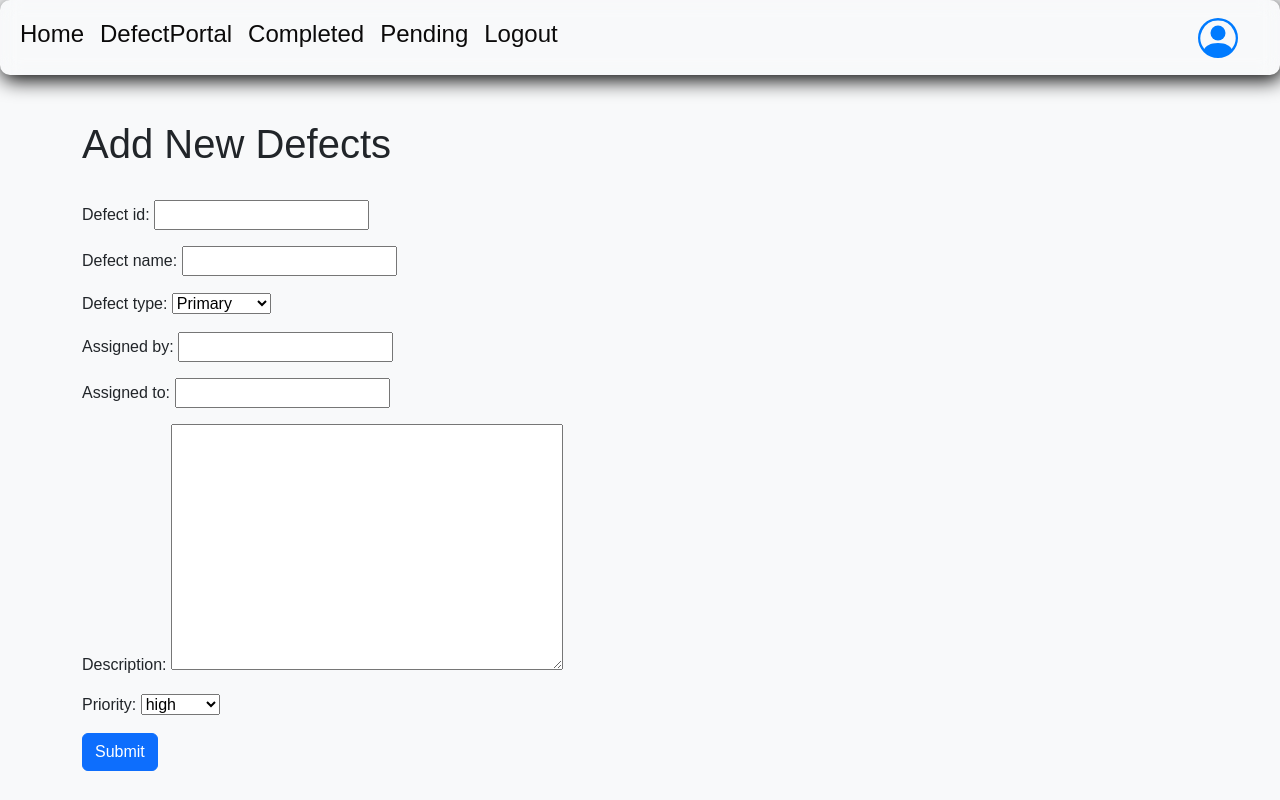
After one commit to Manushree-C-N/employee-defect-management, a Django app: page /defects/add/ in a window 1280 px wide. The commit adds this page. Run offline with Django 5.2, Linux system fonts and the light colour scheme.

Commit message:
added to screenshots

```diff
--- a/DefectsPortal/admin.py
+++ b/DefectsPortal/admin.py
@@ -1,6 +1,8 @@
 from django.contrib import admin
-from DefectsPortal.models import Defect
+from DefectsPortal.models import Defect, Defects_screen_shots
+
 
 # Register your models here.
 
 admin.site.register(Defect)
+admin.site.register(Defects_screen_shots)
--- a/DefectsPortal/forms.py
+++ b/DefectsPortal/forms.py
@@ -6,3 +6,8 @@ class DefectForm(forms.ModelForm):
     class Meta:
         model = Defect
         fields = ['defect_id','defect_name','defect_type','assigned_by','assigned_to','description','priority']
+
+class AddDefectForm(forms.ModelForm):
+    class Meta:
+        model = Defect
+        fields = "__all__"
--- a/DefectsPortal/models.py
+++ b/DefectsPortal/models.py
@@ -25,3 +25,7 @@ class Defect(models.Model):
 
     def __str__(self):
         return self.defect_name
+
+class Defects_screen_shots(models.Model):
+    defect = models.ForeignKey(Defect,related_name='defect',on_delete=models.CASCADE)
+    defect_image = models.ImageField(upload_to='defectsimg/',blank=True,null=True)
--- a/DefectsPortal/urls.py
+++ b/DefectsPortal/urls.py
@@ -1,8 +1,13 @@
 from django.urls import path
 from DefectsPortal import views
+from django.conf.urls.static import static
+from django.conf import settings
+
+
 
 
 urlpatterns = [
     path('', views.defect, name='defect'),
     path('descr/<int:id>/', views.defect_description, name='descr'),
-]
+    path('add/', views.add_defect, name='add'),
+] + static(settings.MEDIA_URL,document_root=settings.MEDIA_ROOT)
--- a/DefectsPortal/views.py
+++ b/DefectsPortal/views.py
@@ -1,11 +1,29 @@
-from django.shortcuts import render
-from DefectsPortal.models import Defect
+from django.shortcuts import render, redirect
+from DefectsPortal.models import Defect, Defects_screen_shots
+from DefectsPortal.forms import AddDefectForm
+
 
 # Create your views here.
 def defect(request):
+
     defects = Defect.objects.all()
     return render(request,'defects/defect.html',{'defects':defects})
 
 def defect_description(request,id=0):
     defe = Defect.objects.get(id=id)
-    return render(request,'defects/description.html',{'defe':defe})
+    images = Defects_screen_shots.objects.filter(defect=defe)
+    context = {
+        'defe':defe,
+        'images':images
+    }
+
+    return render(request,'defects/description.html',{'context':context})
+
+def add_defect(request):
+    items = AddDefectForm()
+    if request.method == 'POST':
+        items = AddDefectForm(request.POST)
+        if items.is_valid():
+            items.save()
+            return redirect('defect')
+    return render(request,'defects/add_defects.html',{'items':items})
--- /dev/null
+++ b/templates/defects/add_defects.html
@@ -0,0 +1,24 @@
+{% extends "defects/defect.html" %}
+
+{% block contents %}
+
+<div class="container">
+    <div class="jum">
+        <h1>Add New Defects</h1>
+        <br>
+        <form method="POST">
+
+            <div class="form-group">
+                {% csrf_token %}
+                {{ items.as_p }}
+
+                <button type="submit" class="btn btn-primary">Submit</button>
+            </div>
+        </form>
+
+    </div>
+</div>
+
+
+
+{% endblock contents %}
--- a/templates/defects/defect.html
+++ b/templates/defects/defect.html
@@ -90,6 +90,9 @@
     <div class="container">
         <div class="jumbotron">
             <h1>List of All Defects....</h1>
+            <br>
+            <a class="btn btn-primary" href="{% url 'add' %}">Add &nbsp;<i class='bx bx-plus-circle'></i></a>
+            <br><br>
             <table class="table">
                 <thead class="table-dark">
                     <tr class="table table-dark table-striped-columns">
@@ -102,6 +105,7 @@
                         <th>Priority</th>
                     </tr>
                 </thead>
+
                 <tbody>
                   {% for i in defects%}
 
@@ -118,8 +122,9 @@
                     </tr>
                   {% endfor %}
                 </tbody>
-                <h6>Note:</h6>
-                <p></p>
+
+            </table>
+            <h6>Note:</h6>
         </div>
     </div>
     {% endblock contents %}
```
Also changed, not shown: templates/defects/description.html (+16 -7 lines), DefectsPortal/migrations/0004_defects_screen_shots.py (added), db.sqlite3, media/defectsimg/a2.png (added), media/defectsimg/j2.png (added).
